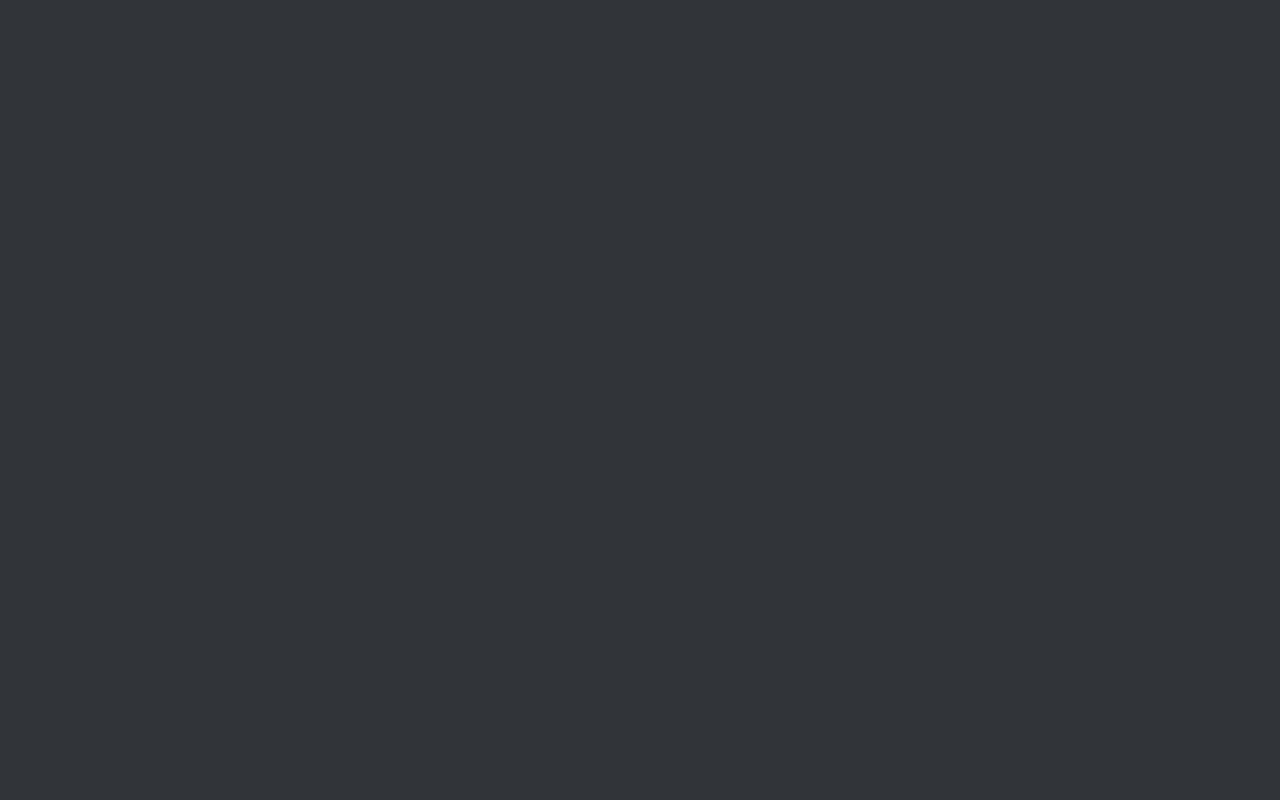
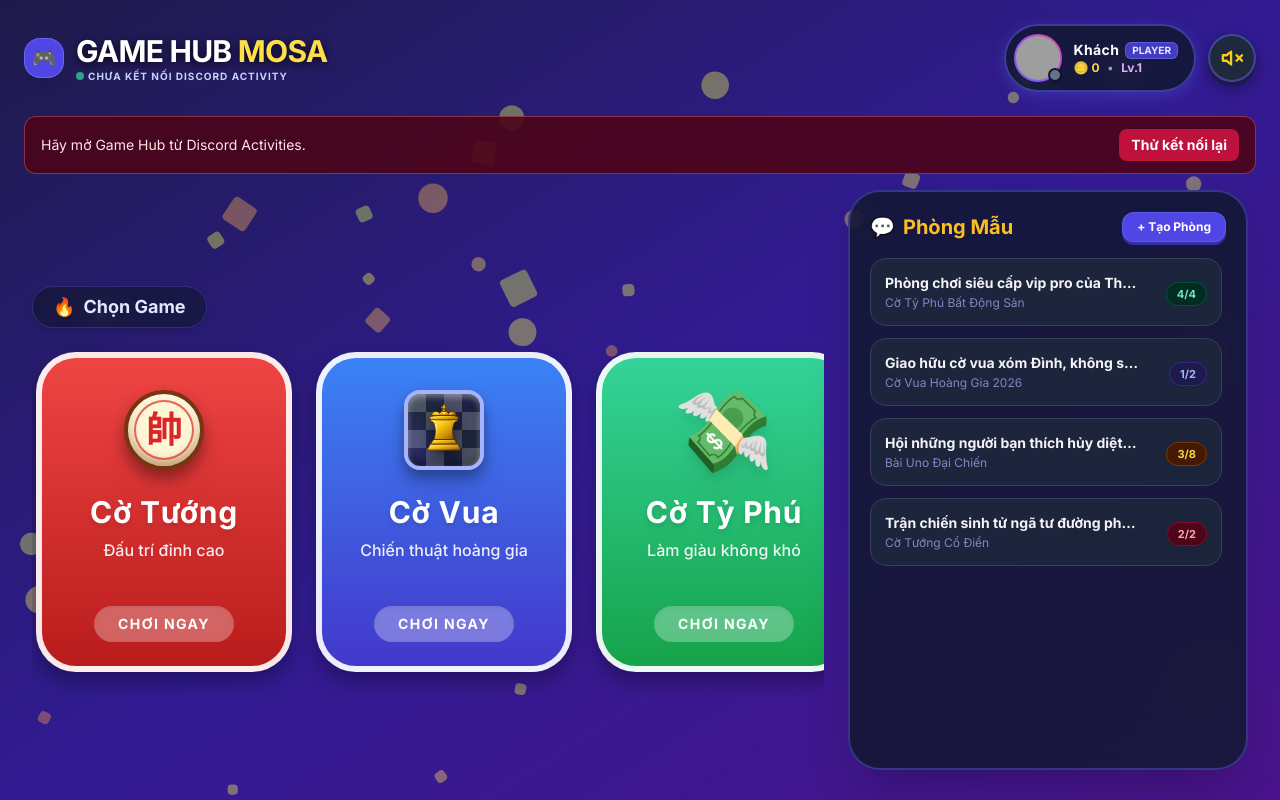
Before and after one commit to Sandau1204/Mosa, a Next.js app: page / in a window 1280 px wide. Before the commit this address had no page. Built offline with nearby package versions, Linux system fonts and the light colour scheme; no server answers; grey boxes are pictures that could not be loaded.

Commit message:
feat: update font handling in CSS and layout; refactor Tailwind configuration for variable fonts

```diff
--- a/app/globals.css
+++ b/app/globals.css
@@ -1,5 +1,3 @@
-@import url('https://fonts.googleapis.com/css2?family=Inter:wght@300;400;500;600;700&family=Noto+Sans:wght@400;500;600;700&display=swap');
-
 @tailwind base;
 @tailwind components;
 @tailwind utilities;
@@ -11,7 +9,7 @@ body {
 }
 
 body {
-  font-family: Inter, 'Noto Sans', sans-serif;
+  font-family: var(--font-inter), var(--font-noto-sans), sans-serif;
   background-color: #313338;
   color: #dbdee1;
 }
--- a/app/layout.js
+++ b/app/layout.js
@@ -1,5 +1,20 @@
 import './globals.css';
 import Script from 'next/script';
+import { Inter, Noto_Sans } from 'next/font/google';
+
+const inter = Inter({
+  subsets: ['latin', 'latin-ext'],
+  weight: ['300', '400', '500', '600', '700'],
+  display: 'swap',
+  variable: '--font-inter'
+});
+
+const notoSans = Noto_Sans({
+  subsets: ['latin', 'latin-ext'],
+  weight: ['400', '500', '600', '700'],
+  display: 'swap',
+  variable: '--font-noto-sans'
+});
 
 export const metadata = {
   title: 'Mosa',
@@ -16,7 +31,7 @@ export default function RootLayout({ children }) {
           strategy="beforeInteractive"
         />
       </head>
-      <body>{children}</body>
+      <body className={`${inter.variable} ${notoSans.variable}`}>{children}</body>
     </html>
   );
 }
--- a/app/page.js
+++ b/app/page.js
@@ -1,6 +1,12 @@
-import { redirect } from 'next/navigation';
+
+import GameHub from './gamehub/page'; // Điều chỉnh lại đường dẫn import cho đúng vị trí
+
+export const metadata = {
+  title: 'Game Hub - Discord Activity',
+  description: 'Chơi board game cùng bạn bè ngay trong Discord.'
+};
 
 export default function HomePage() {
-  // Tự động chuyển hướng thẳng sang trang gamehub khi Discord tải iframe
-  redirect('/gamehub');
+  // Trực tiếp render UI, không sử dụng redirect
+  return <GameHub />;
 }
--- a/next.config.mjs
+++ b/next.config.mjs
@@ -1,18 +1,10 @@
-const isDevelopment = process.env.NODE_ENV === 'development';
+// next.config.mjs
+const isDevelopment = process.env.NODE_DE_ENV === 'development';
 
 const nextConfig = {
-  output: isDevelopment ? undefined : 'export',
-  ...(isDevelopment && {
-    async rewrites() {
-      const backend = 'http://127.0.0.1:5000';
-      return [
-        { source: '/api/:path*', destination: `${backend}/api/:path*` },
-        { source: '/login', destination: `${backend}/login` },
-        { source: '/callback', destination: `${backend}/callback` },
-        { source: '/logout', destination: `${backend}/logout` }
-      ];
-    }
-  })
+  output: 'export', // Luôn dùng export vì bạn chạy front-end bằng thư mục "out" qua Flask
+  // Tùy chọn: Xóa slash cuối URL để tương thích tốt hơn với file path
+  trailingSlash: false,
 };
 
 export default nextConfig;
--- a/tailwind.config.mjs
+++ b/tailwind.config.mjs
@@ -25,7 +25,13 @@ const config = {
         discordHover: '#4752C4'
       },
       fontFamily: {
-        sans: ['Inter', 'Noto Sans', 'Helvetica Neue', 'Arial', 'sans-serif']
+        sans: [
+          'var(--font-inter)',
+          'var(--font-noto-sans)',
+          'Helvetica Neue',
+          'Arial',
+          'sans-serif'
+        ]
       }
     }
   },
```
